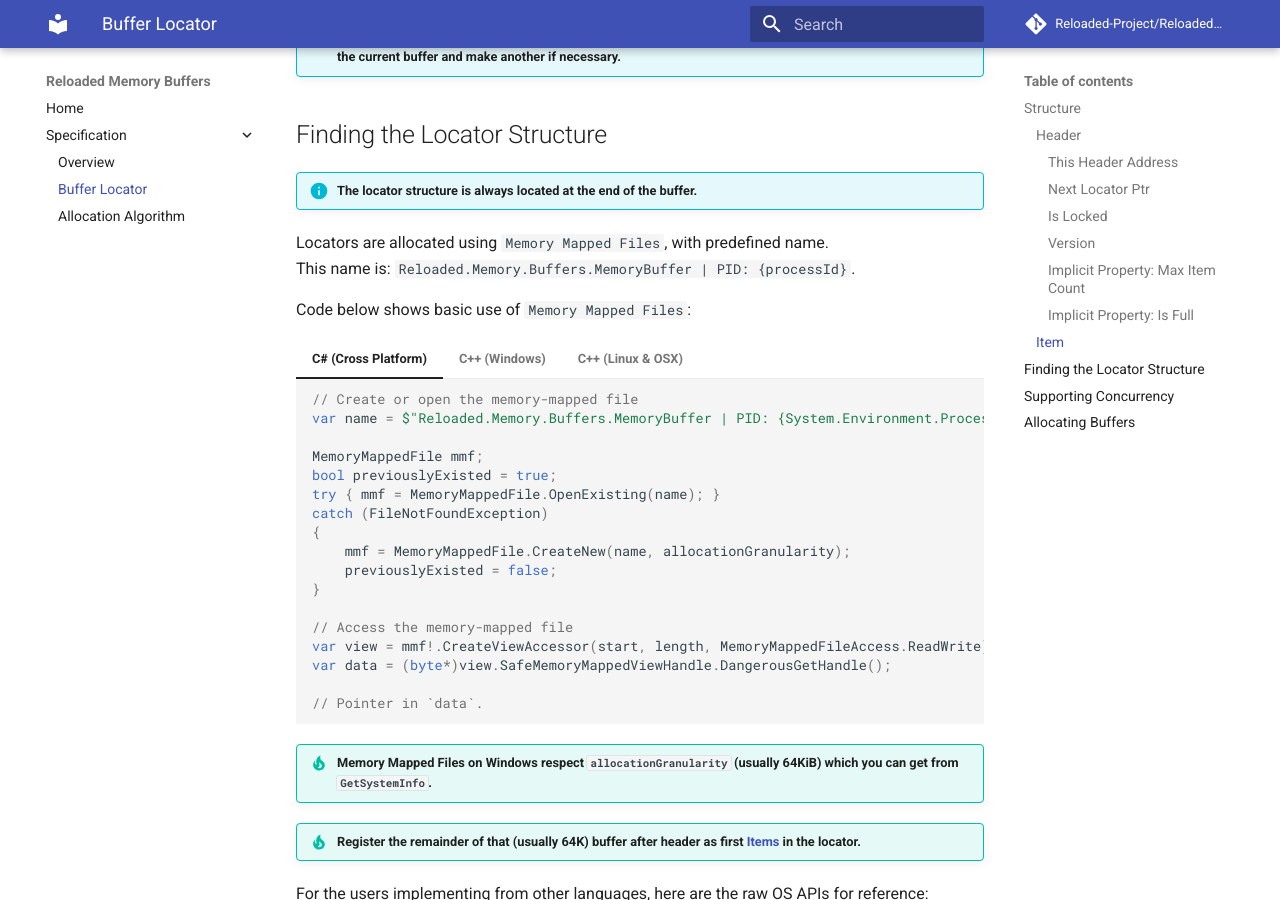
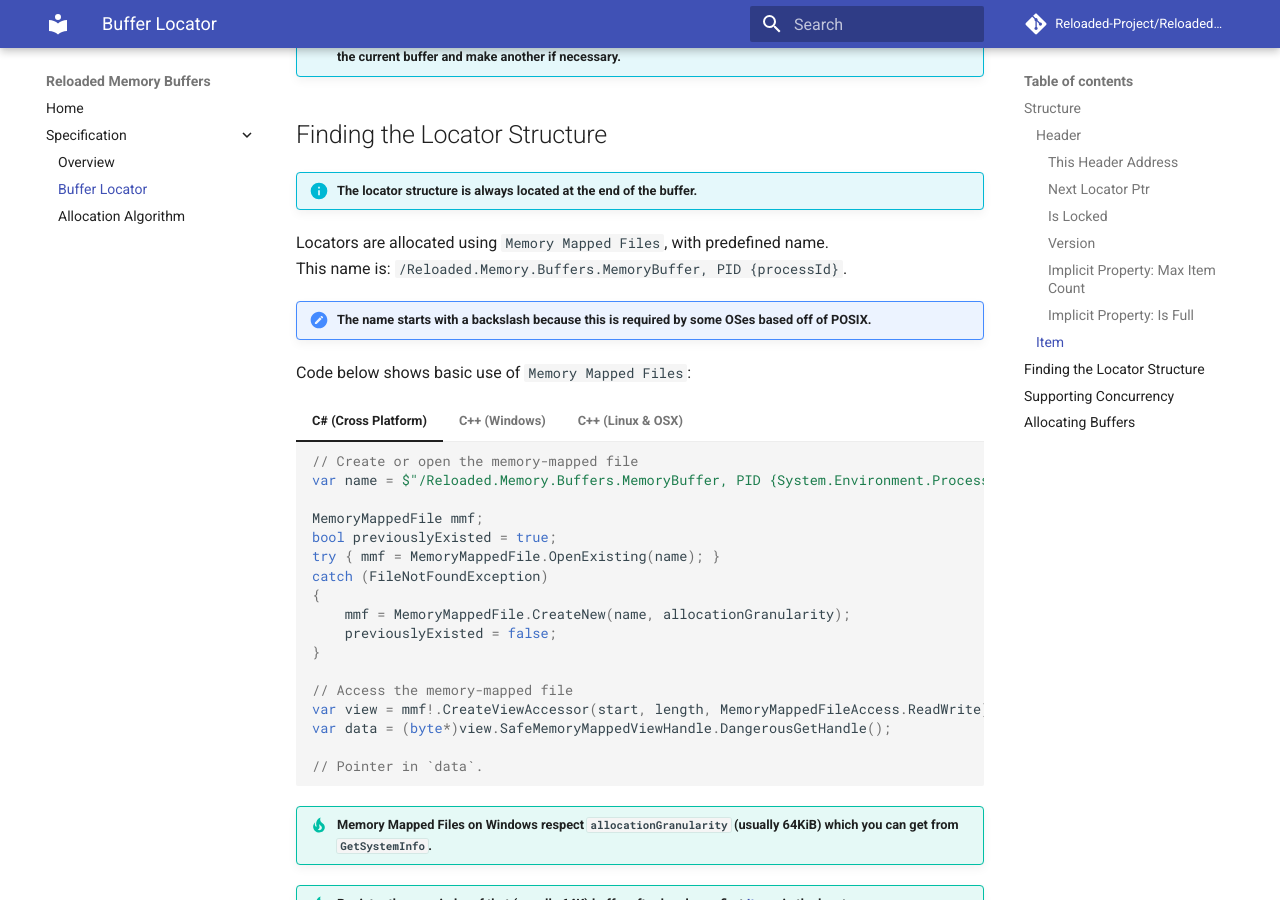
Before and after one commit to Reloaded-Project/Reloaded.Memory.Buffers, an MkDocs documentation site: the page built from docs/specification/buffer-locator.md, in a window 1280 px wide and 900 px high, scrolled down 2260 px. Built offline with MkDocs 1.6.1 and Material for MkDocs 9.7.7, drawn with Linux system fonts in a browser that asks for light colours; comment, search, counter and statistics services are not loaded.

Commit message:
Changed: Memory Mapped File name Starts with Backslash to match POSIX requirements

````diff
--- a/docs/specification/buffer-locator.md
+++ b/docs/specification/buffer-locator.md
@@ -84,7 +84,9 @@ Size: `16/20 bytes`
 !!! info "The locator structure is always located at the end of the buffer."
 
 Locators are allocated using `Memory Mapped Files`, with predefined name.
-This name is: `Reloaded.Memory.Buffers.MemoryBuffer | PID: {processId}`.
+This name is: `/Reloaded.Memory.Buffers.MemoryBuffer, PID {processId}`.
+
+!!! note "The name starts with a backslash because this is required by some OSes based off of POSIX."
 
 Code below shows basic use of `Memory Mapped Files`:
 
@@ -92,7 +94,7 @@ Code below shows basic use of `Memory Mapped Files`:
 
     ```csharp
     // Create or open the memory-mapped file
-    var name = $"Reloaded.Memory.Buffers.MemoryBuffer | PID: {System.Environment.ProcessId}";
+    var name = $"/Reloaded.Memory.Buffers.MemoryBuffer, PID {System.Environment.ProcessId}";
 
     MemoryMappedFile mmf;
     bool previouslyExisted = true;
@@ -122,7 +124,7 @@ Code below shows basic use of `Memory Mapped Files`:
     bool previouslyExisted = true;
     int pid = GetCurrentProcessId(); // Get current process ID
     char bufferName[256];
-    sprintf_s(bufferName, sizeof(bufferName), "Reloaded.Memory.Buffers.MemoryBuffer | PID: %d", pid);
+    sprintf_s(bufferName, sizeof(bufferName), "/Reloaded.Memory.Buffers.MemoryBuffer, PID %d", pid);
 
     // Open Memory Mapped File
     HANDLE hMapFile = OpenFileMappingA(
@@ -167,7 +169,7 @@ Code below shows basic use of `Memory Mapped Files`:
     bool previouslyExisted = true;
     int pid = getpid(); // Get current process ID
     char bufferName[256];
-    sprintf_s(bufferName, sizeof(bufferName), "Reloaded.Memory.Buffers.MemoryBuffer | PID: %d", pid);
+    sprintf_s(bufferName, sizeof(bufferName), "/Reloaded.Memory.Buffers.MemoryBuffer, PID %d", pid);
 
     // Open Memory Mapped File
     int fd = shm_open(bufferName, O_RDWR, S_IRUSR | S_IWUSR);
````
Also changed, not shown: 1 other file.
